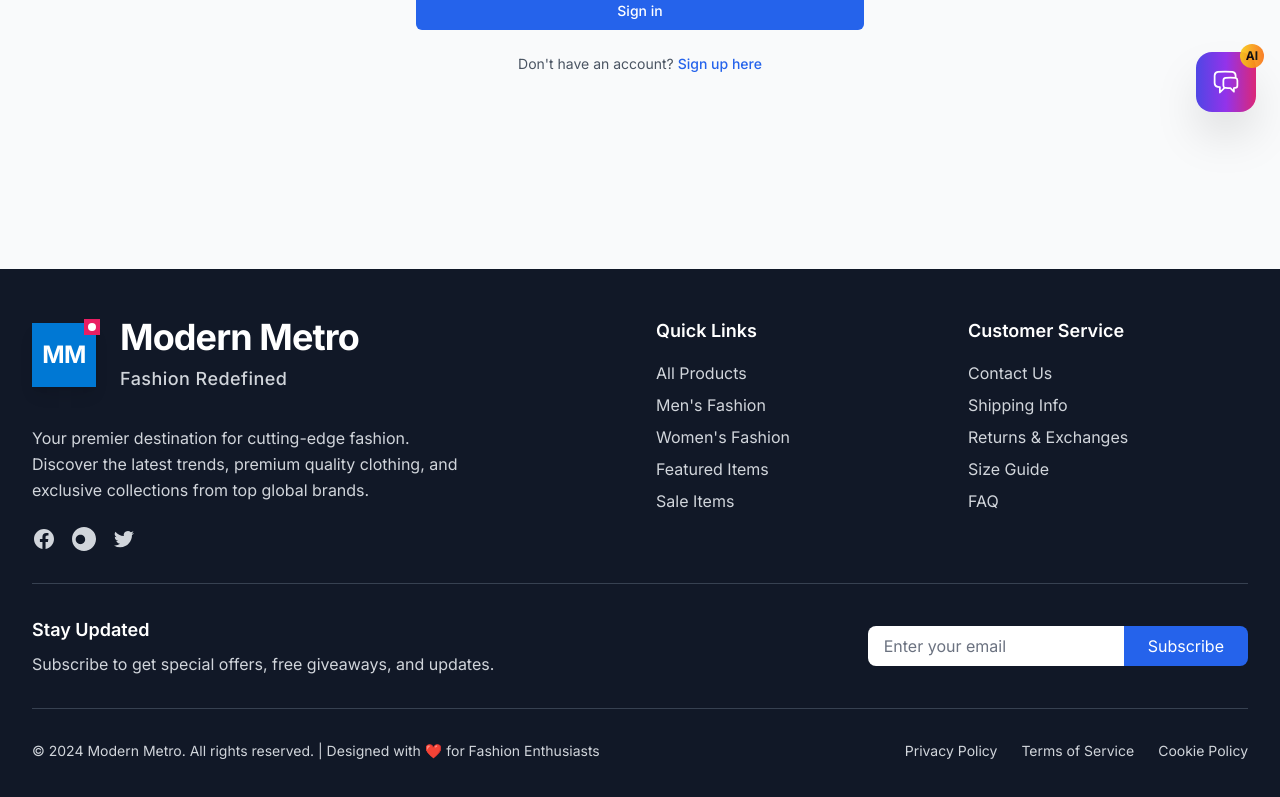
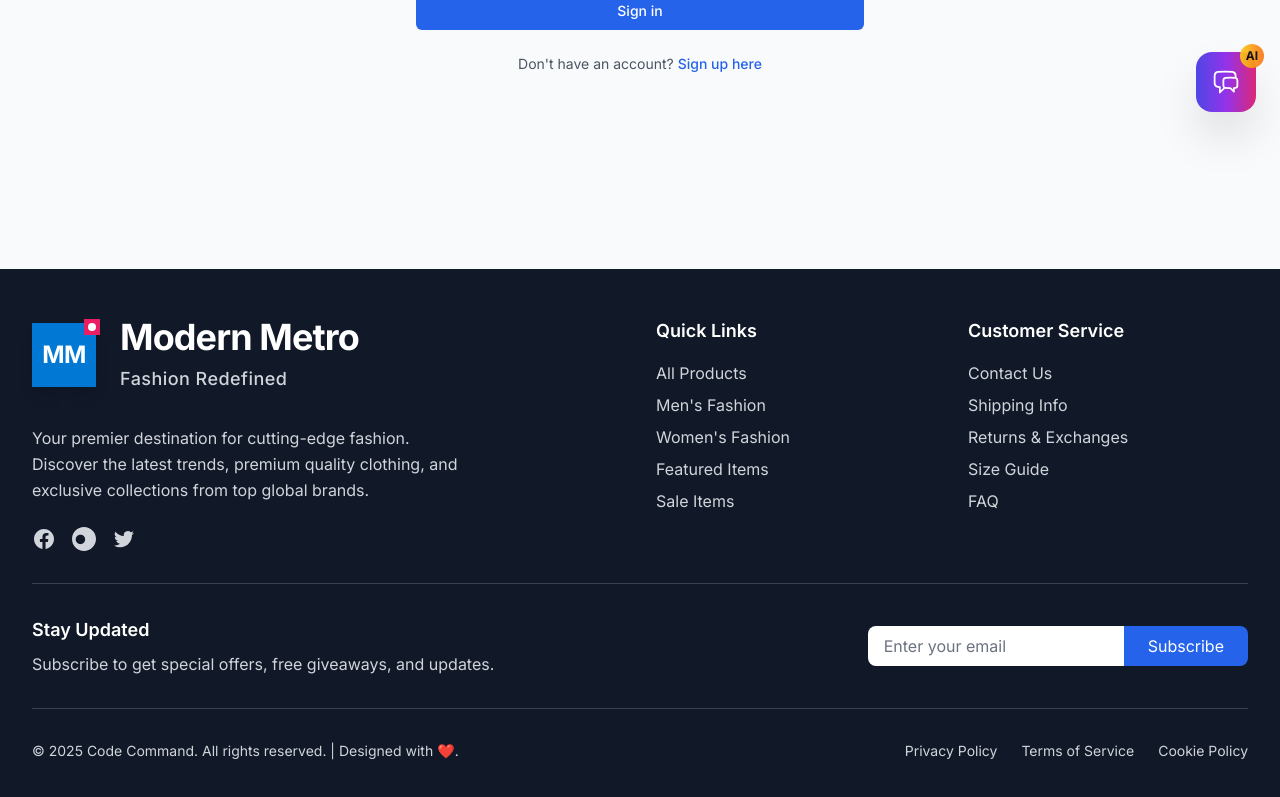
Before and after one commit to SuyashMishr/Fashion_ECommerce, a React (Vite) app in the folder frontend/: page /login in a window 1280 px wide. Shown: the part 664-1461 px from the top of the page. Built offline with nearby package versions, Linux system fonts and the light colour scheme.

Commit message:
Updated Footer

```diff
--- a/frontend/src/components/common/Footer/Footer.tsx
+++ b/frontend/src/components/common/Footer/Footer.tsx
@@ -148,7 +148,7 @@ const Footer: React.FC = () => {
         {/* Bottom Bar */}
         <div className="mt-8 pt-8 border-t border-gray-700 flex flex-col md:flex-row justify-between items-center">
           <p className="text-gray-300 text-sm">
-            © 2024 Modern Metro. All rights reserved. | Designed with ❤️ for Fashion Enthusiasts
+            © 2025 Code Command. All rights reserved. | Designed with ❤️.
           </p>
           <div className="flex space-x-6 mt-4 md:mt-0">
             <Link to="/privacy" className="text-gray-300 hover:text-white text-sm">
```
